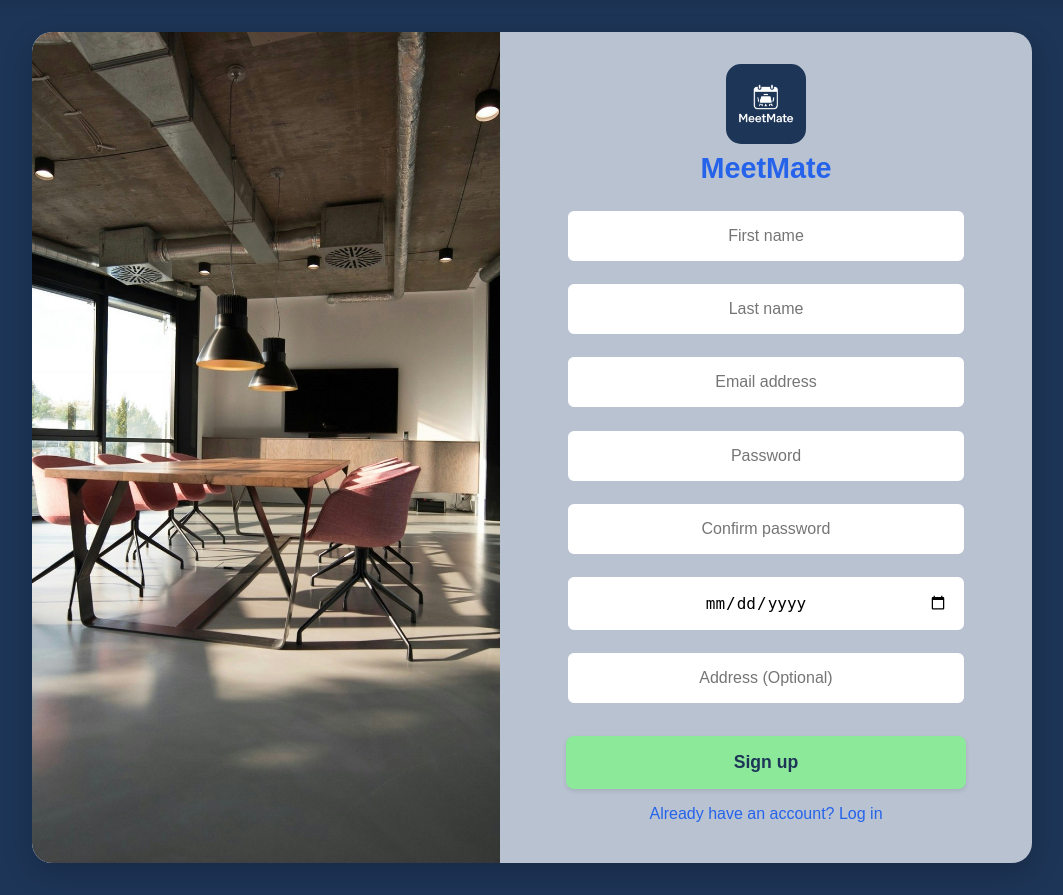
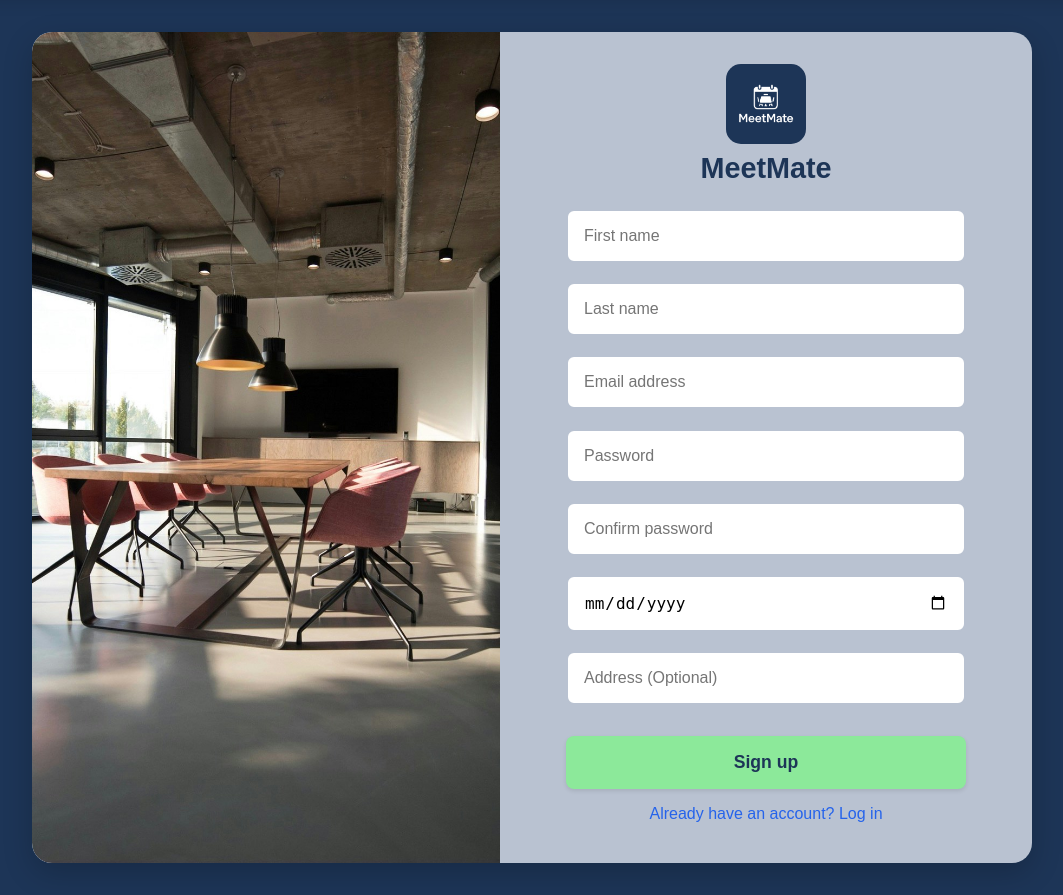
Before and after one commit to Boss-Chanonn/MeetmateBooking, a Flask app: page /register in a window 1280 px wide. Shown: the part 72-967 px from the top of the page, without its empty margins (108-1171 px from the left). Run offline with Flask 2, Linux system fonts and the light colour scheme.

Commit message:
update style

```diff
--- a/flask-template/static/css/style.css
+++ b/flask-template/static/css/style.css
@@ -524,7 +524,7 @@ footer {
 }
 
 .meetmate-logo h2 {
-    color: #2563eb;
+    color: #1d3557;
     margin: 0;
     font-size: 1.8rem;
     font-weight: bold;
@@ -1385,7 +1385,6 @@ footer {
     border-radius: 8px;
     font-size: 1rem;
     background-color: white;
-    text-align: center;
 }
 
 .form-group input:focus,
--- a/flask-template/templates/admin_book.html
+++ b/flask-template/templates/admin_book.html
@@ -8,9 +8,9 @@
         <h1>Book a Room for Client</h1>
     </div>
 
-    <form method="POST" action="{{ url_for('admin_book') }}" class="booking-form">
-        <div class="form-section">
+    <form method="POST" action="{{ url_for('admin_book') }}" class="booking-form">        <div class="form-section">
             <h3>Select Client</h3>
+            <div class="datetime-grid">
                 <div class="form-group">
                     <label for="client_id">Client</label>
                     <select id="client_id" name="client_id" required>
@@ -19,6 +19,7 @@
                             <option value="{{ client.id }}">{{ client.firstname }} {{ client.lastname }} ({{ client.email }})</option>
                         {% endfor %}
                     </select>
+                </div>
             </div>
         </div>
 
```
Also changed, not shown: flask-template/instance/meetmate.db. Lines whose indentation alone changed are shown as unchanged.
